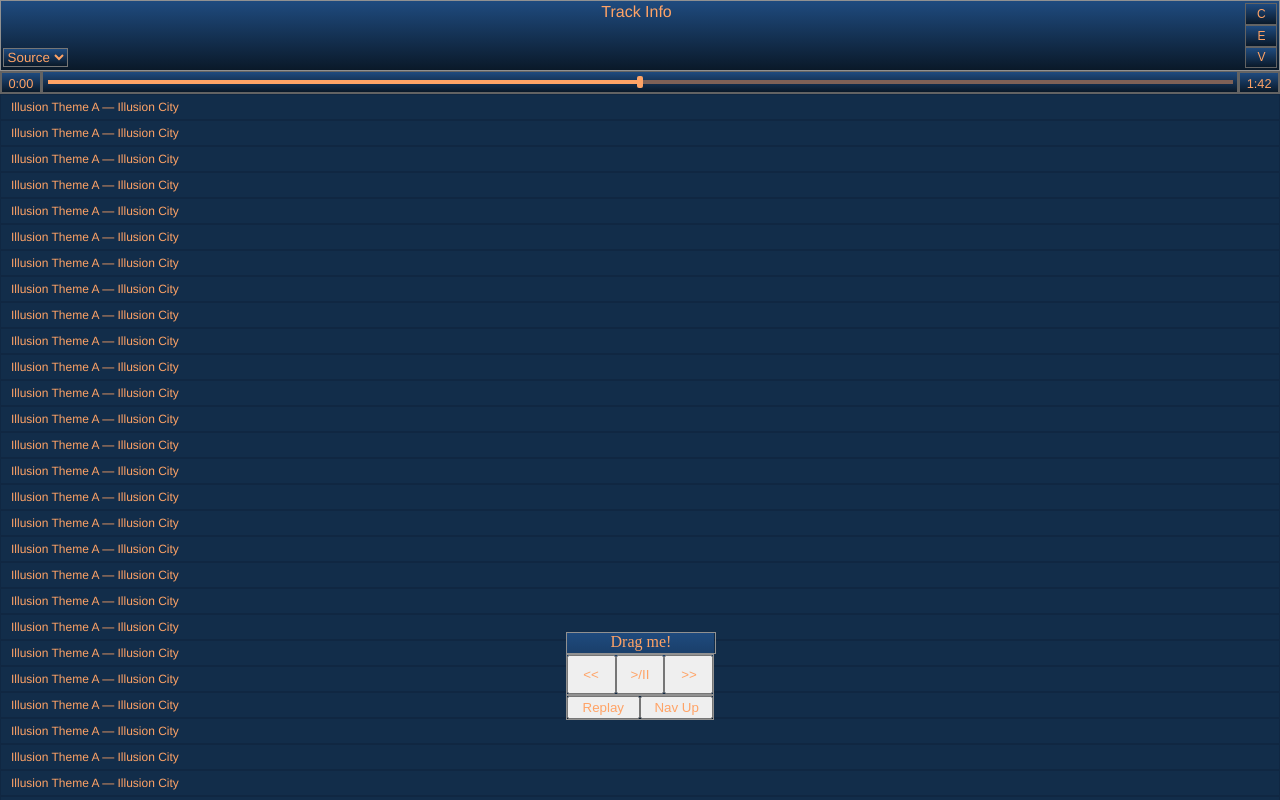
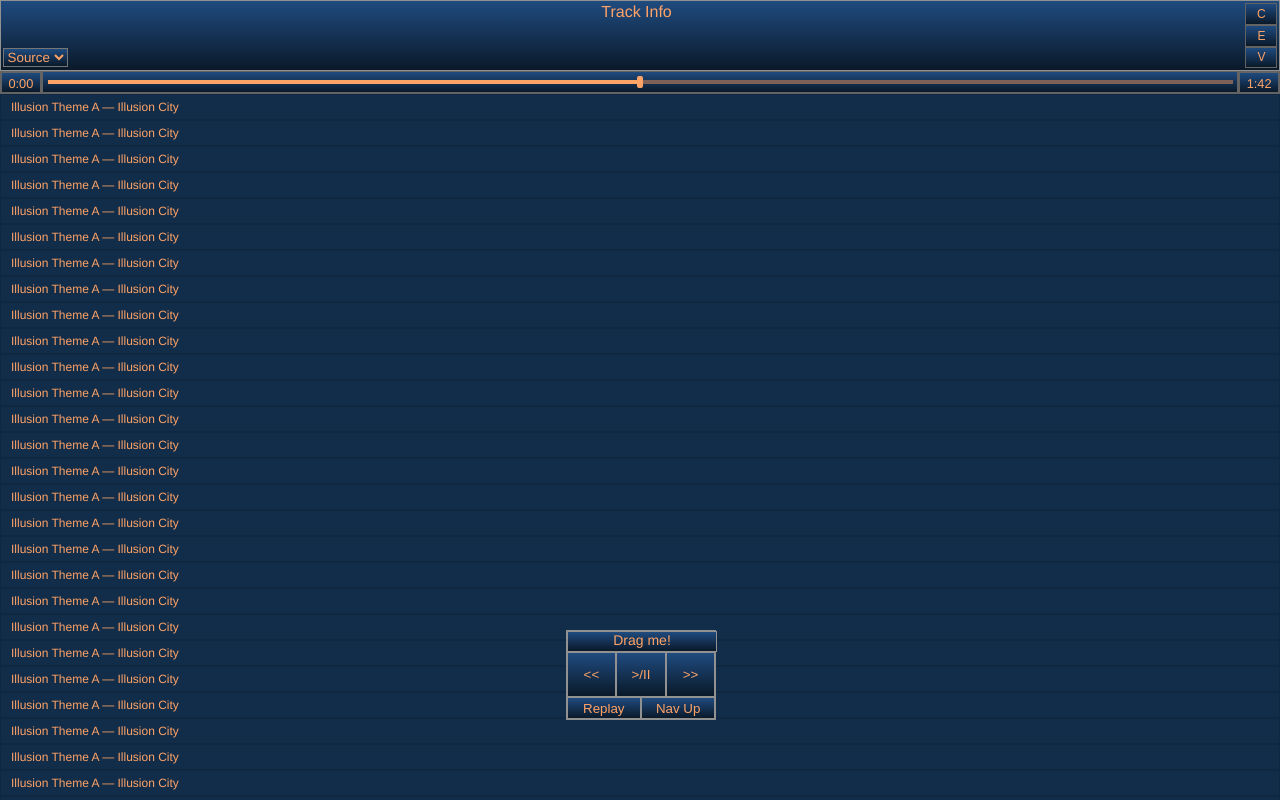
Before and after one commit to KrisAirdancer/vidya-clone, a React (Create React App) app in the folder vidya-frontend/: page / in a window 1280 px wide. Built offline with nearby package versions, Linux system fonts and the light colour scheme.

Commit message:
Basic control box styling complete. Need to add hover effects.

```diff
--- a/vidya-frontend/public/styles.css
+++ b/vidya-frontend/public/styles.css
@@ -197,32 +197,36 @@ input[type="range"]::-webkit-slider-thumb {
 /***** Control Box *****/
 
 .control-box {
+    all: unset;
+
     position: absolute;
     bottom: 5rem;
     left: calc(50% - (var(--control-box-width) / 2));
     height: var(--control-box-height);
     width: var(--control-box-width);
     background-image: linear-gradient(var(--fade-light), var(--fade-dark));
+    border: 0.5px solid var(--top-level-border);
+    font-family: var(--site-font-family);
 }
 
 /* TODO: The border on the control box and its buttons will need to have the same fade effect as the original Vidya player (same as the navbar) */
 .control-box-row {
     text-align: center;
-    border: 1px solid var(--top-level-border);
     flex-grow: 1;
-
-
+    font-size: 14px;
 }
 
 .control-box-second-row {
     text-align: center;
-    border: 1px solid var(--top-level-border);
     flex-grow: 10;
 }
 
 .control-box-element {
     color: var(--site-orange);
     width: 100%;
+    background-image: linear-gradient(var(--fade-light), var(--fade-dark));
+    border: 0.5px solid var(--top-level-border);
+    cursor: pointer;
 }
 
 /**** Flexbox Containers *****/
```
